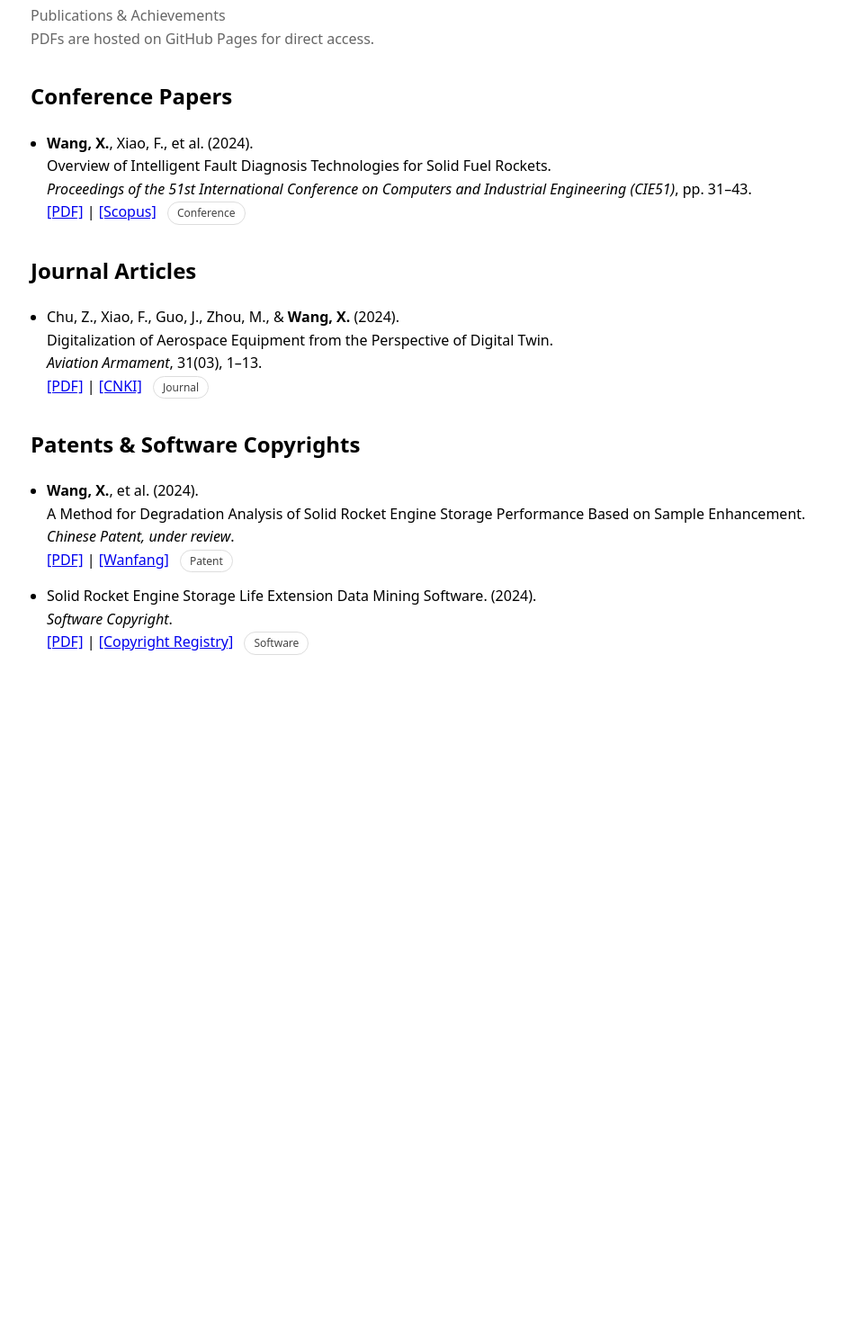
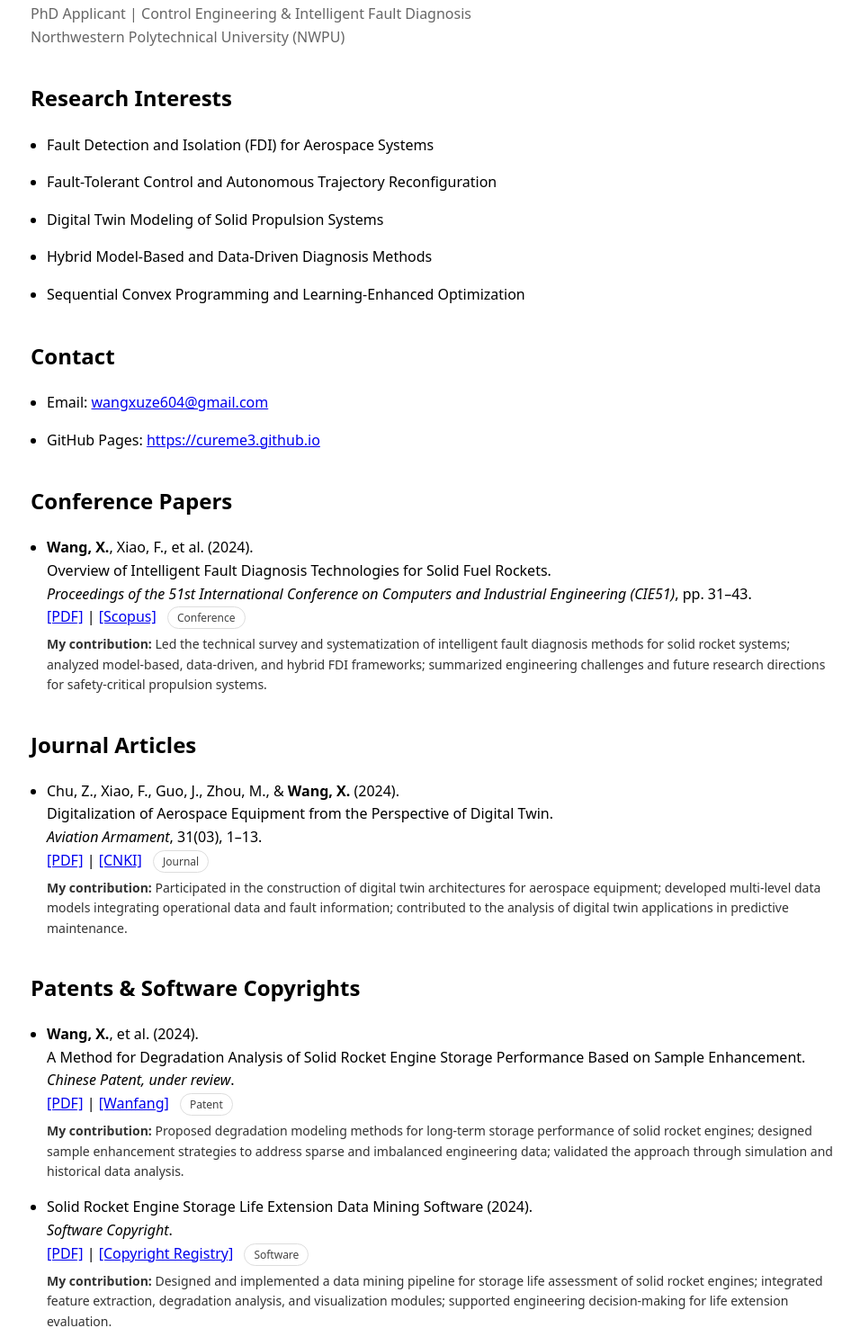
Before and after one commit to Cureme3/Cureme3.github.io, a plain HTML site: page index.html in a window 1280 px wide. Shown: the part 94-1580 px from the top of the page at 90% size, without its empty margins (156-1112 px from the left). Before the commit the page ends 862 px from the top, so only its background shows below. Drawn offline with Linux system fonts and the light colour scheme.

Commit message:
Update index.html

```diff
--- a/index.html
+++ b/index.html
@@ -3,7 +3,7 @@
 <head>
   <meta charset="utf-8" />
   <meta name="viewport" content="width=device-width,initial-scale=1" />
-  <title>Xuze Wang | Publications & Achievements</title>
+  <title>Xuze Wang | PhD Applicant</title>
   <style>
     body{
       font-family:system-ui,-apple-system,Segoe UI,Roboto,Arial,sans-serif;
@@ -12,11 +12,12 @@
       padding:0 16px;
       line-height:1.6
     }
-    h1{margin-bottom:8px}
-    h2{margin-top:32px}
+    h1{margin-bottom:6px}
+    h2{margin-top:36px}
+    h3{margin-top:20px}
     .muted{color:#666;margin-top:0}
     ul{padding-left:18px}
-    li{margin:14px 0}
+    li{margin:16px 0}
     a{word-break:break-word}
     .tag{
       display:inline-block;
@@ -27,15 +28,37 @@
       padding:2px 10px;
       margin-left:8px
     }
+    .contrib{
+      margin-top:6px;
+      font-size:14px;
+      color:#333;
+    }
   </style>
 </head>
 
 <body>
   <h1>Xuze Wang</h1>
   <p class="muted">
-    Publications & Achievements<br>
-    PDFs are hosted on GitHub Pages for direct access.
+    PhD Applicant | Control Engineering & Intelligent Fault Diagnosis<br>
+    Northwestern Polytechnical University (NWPU)
   </p>
+
+  <!-- ================= Research Interests ================= -->
+  <h2>Research Interests</h2>
+  <ul>
+    <li>Fault Detection and Isolation (FDI) for Aerospace Systems</li>
+    <li>Fault-Tolerant Control and Autonomous Trajectory Reconfiguration</li>
+    <li>Digital Twin Modeling of Solid Propulsion Systems</li>
+    <li>Hybrid Model-Based and Data-Driven Diagnosis Methods</li>
+    <li>Sequential Convex Programming and Learning-Enhanced Optimization</li>
+  </ul>
+
+  <!-- ================= Contact ================= -->
+  <h2>Contact</h2>
+  <ul>
+    <li>Email: <a href="mailto:wangxuze604@gmail.com">wangxuze604@gmail.com</a></li>
+    <li>GitHub Pages: <a href="https://cureme3.github.io" target="_blank">https://cureme3.github.io</a></li>
+  </ul>
 
   <!-- ================= Conference Papers ================= -->
   <h2>Conference Papers</h2>
@@ -49,6 +72,12 @@
       |
       <a href="https://www.scopus.com/pages/publications/105003174823?origin=resultslist" target="_blank" rel="noopener">[Scopus]</a>
       <span class="tag">Conference</span>
+      <div class="contrib">
+        <strong>My contribution:</strong>
+        Led the technical survey and systematization of intelligent fault diagnosis methods for solid rocket systems;
+        analyzed model-based, data-driven, and hybrid FDI frameworks;
+        summarized engineering challenges and future research directions for safety-critical propulsion systems.
+      </div>
     </li>
   </ul>
 
@@ -62,9 +91,15 @@
       <br>
       <a href="assets/pdfs/wang_xuze_2024_digital_twin_aerospace_equipment_cn.pdf" target="_blank">[PDF]</a>
       |
-      <a href="https://www.cnki.net/KCMS/detail/detail.aspx?dbcode=CJFD&dbname=CJFDLAST2024&filename=HKBQ202403001&uniplatform=OVERSEA&v=WwCRkQdV23KpM7YKIPddZrFwfC_AeYZNiY6PFiEPgUSPYGxvnqUDZEFzINSSmSa6"
+      <a href="https://www.cnki.net/KCMS/detail/detail.aspx?dbcode=CJFD&dbname=CJFDLAST2024&filename=HKBQ202403001&uniplatform=OVERSEA"
          target="_blank" rel="noopener">[CNKI]</a>
       <span class="tag">Journal</span>
+      <div class="contrib">
+        <strong>My contribution:</strong>
+        Participated in the construction of digital twin architectures for aerospace equipment;
+        developed multi-level data models integrating operational data and fault information;
+        contributed to the analysis of digital twin applications in predictive maintenance.
+      </div>
     </li>
   </ul>
 
@@ -81,10 +116,16 @@
       <a href="https://d.wanfangdata.com.cn/patent/Ch1QYXRlbnROZXdTb2xyOVMyMDI1MTExODIyMjgzNxIpWkxfQ04yMDI0MTE5OTE3MDkuMl9DTjExOTkwMzc0NkFfMjAyNTA0MjkaCG9id2w5aXZm"
          target="_blank" rel="noopener">[Wanfang]</a>
       <span class="tag">Patent</span>
+      <div class="contrib">
+        <strong>My contribution:</strong>
+        Proposed degradation modeling methods for long-term storage performance of solid rocket engines;
+        designed sample enhancement strategies to address sparse and imbalanced engineering data;
+        validated the approach through simulation and historical data analysis.
+      </div>
     </li>
 
     <li>
-      Solid Rocket Engine Storage Life Extension Data Mining Software. (2024).<br>
+      Solid Rocket Engine Storage Life Extension Data Mining Software (2024).<br>
       <em>Software Copyright</em>.
       <br>
       <a href="assets/pdfs/wang_xuze_software_copyright_solid_rocket_life_extension.pdf" target="_blank">[PDF]</a>
@@ -92,6 +133,12 @@
       <a href="https://register.ccopyright.com.cn/publicInquiry.html?type=softList&registerNumber=2024SR1092352"
          target="_blank" rel="noopener">[Copyright Registry]</a>
       <span class="tag">Software</span>
+      <div class="contrib">
+        <strong>My contribution:</strong>
+        Designed and implemented a data mining pipeline for storage life assessment of solid rocket engines;
+        integrated feature extraction, degradation analysis, and visualization modules;
+        supported engineering decision-making for life extension evaluation.
+      </div>
     </li>
   </ul>
 
```
